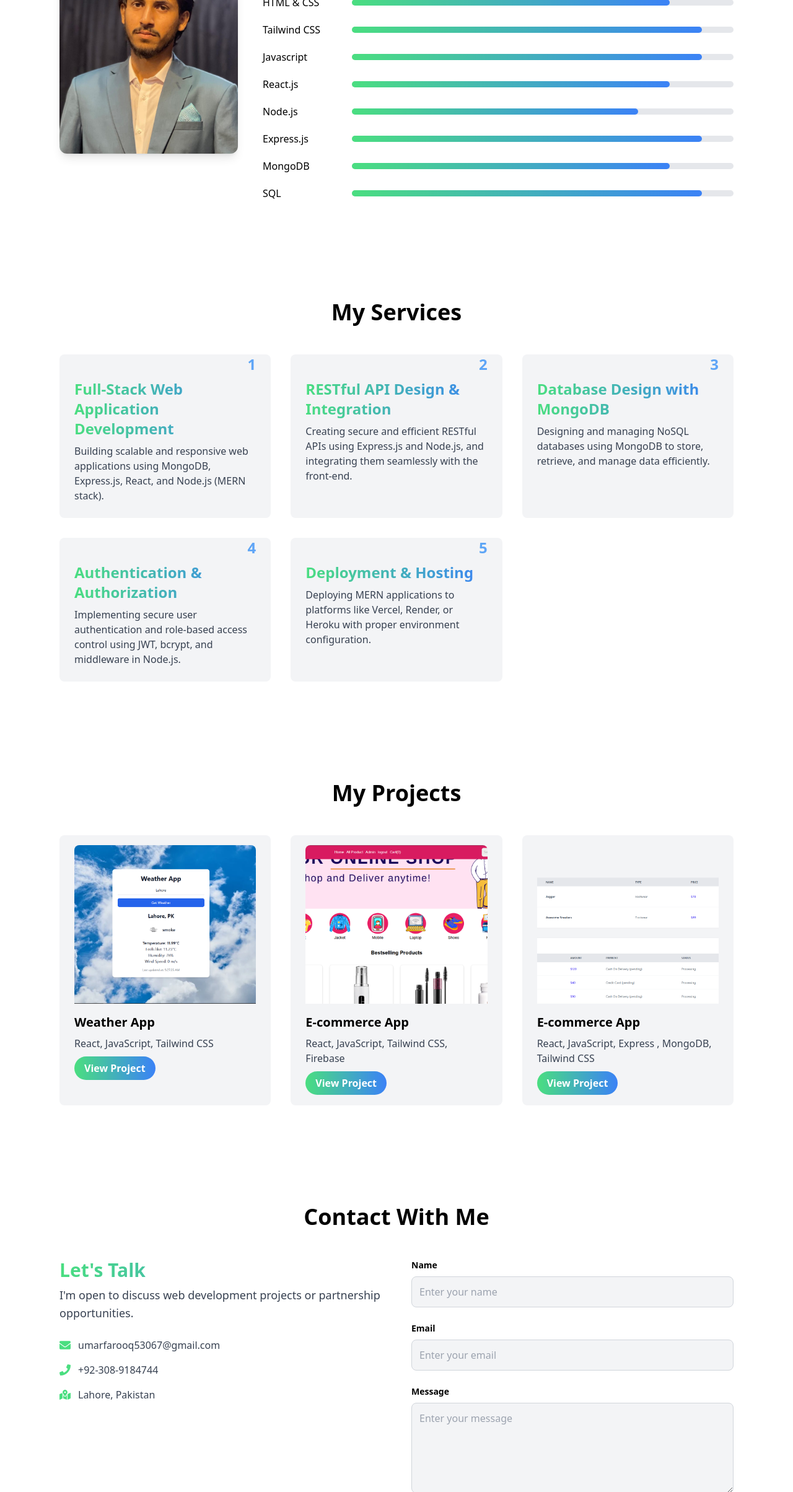
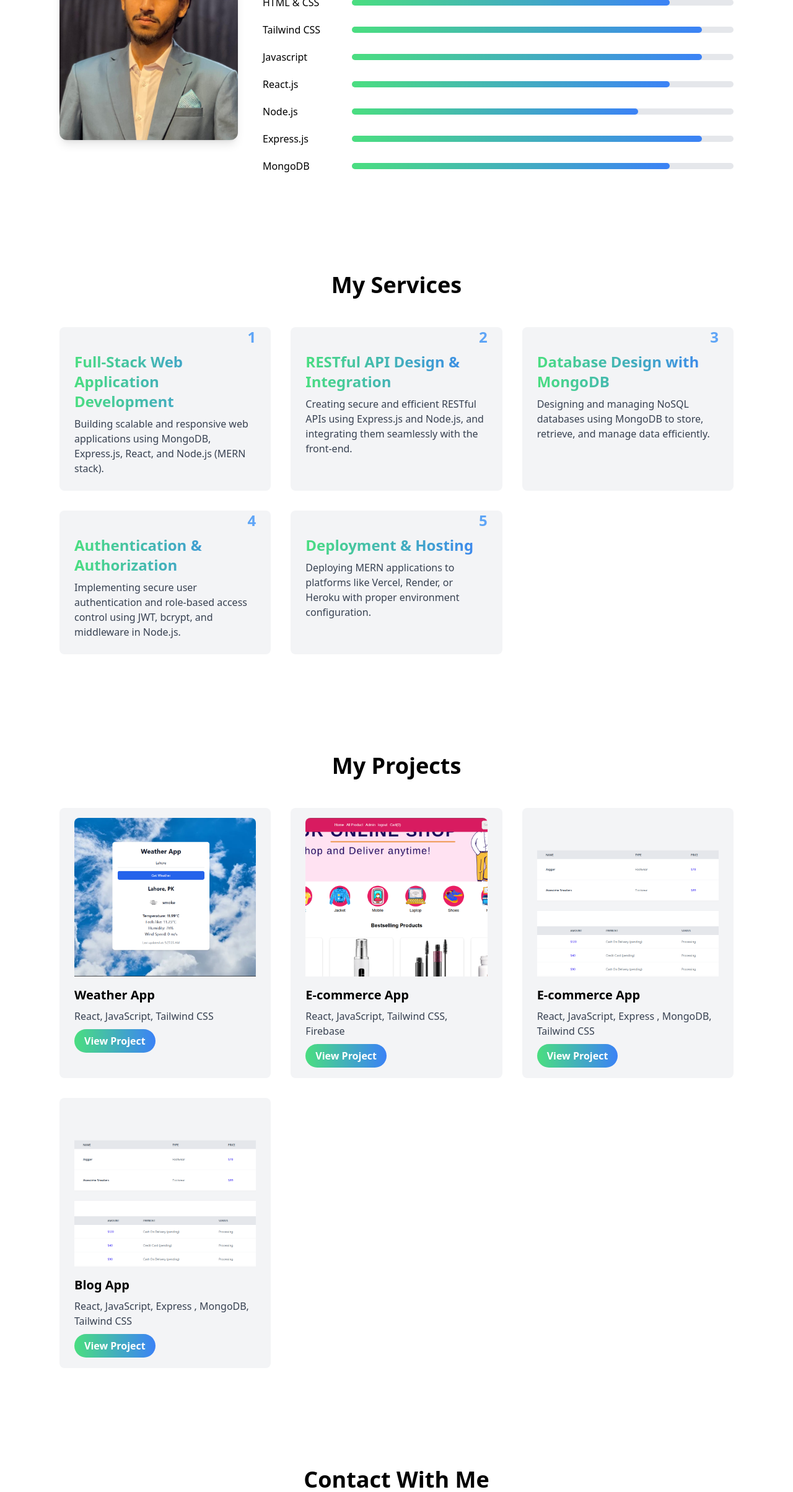
Before and after one commit to Umar53067/umarfarooq-portfolio, a React (Vite) app: page / in a window 1280 px wide. Shown: the part 629-3037 px from the top of the page at 62% size. Built offline with nearby package versions, Linux system fonts and the light colour scheme.

Commit message:
updated portfolio

```diff
--- a/src/components/About.jsx
+++ b/src/components/About.jsx
@@ -25,7 +25,6 @@ function About() {
                 { label: "Node.js", width: "w-9/12" },
                 { label: "Express.js", width: "w-11/12" },
                 { label: "MongoDB", width: "w-10/12" },
-                { label: "SQL", width: "w-11/12" },
               ].map((skill) => (
                 <div className="flex items-center gap-4" key={skill.label}>
                   <span className="w-28 sm:w-32 text-sm sm:text-base">{skill.label}</span>
--- a/src/components/Navbar.jsx
+++ b/src/components/Navbar.jsx
@@ -55,17 +55,16 @@ function Navbar() {
       {/* Mobile Menu */}
       <div className={`md:hidden ${isMenuOpen ? 'block' : 'hidden'} bg-white dark:bg-black text-black dark:text-white px-4 py-4 space-y-4 transition-colors duration-300`}>
         <a href="#home" className="hover:text-gray-600 dark:hover:text-gray-400 block">Home</a>
-        <a href="#about" className="hover:text-gray-600 dark:hover:text-gray-400 block">About Me</a>
+        <a href="#about" className="hover:text-gray-600 dark:hover:text-gray-400 block">About</a>
         <a href="#projects" className="hover:text-gray-600 dark:hover:text-gray-400 block">Projects</a>
         <a href="#services" className="hover:text-gray-600 dark:hover:text-gray-400 block">Services</a>
         <a href="#contact" className="hover:text-gray-600 dark:hover:text-gray-400 block">Contact</a>
+        <ThemeToggle />
 
-        <div className="flex justify-between items-center">
-          <ThemeToggle />
           <a href="#contact" className="bg-gradient-to-r from-green-400 to-blue-500 text-white font-bold py-2 px-4 rounded-full w-full text-center transform transition-transform duration-300 hover:scale-105 mt-2 block">
             Hire Me
           </a>
-        </div>
+
       </div>
     </nav>
   );
--- a/src/components/Projects.jsx
+++ b/src/components/Projects.jsx
@@ -24,8 +24,16 @@ function Projects() {
       technologies: "React, JavaScript, Express , MongoDB, Tailwind CSS",
       image: AdminImage,
       github: "https://github.com/Umar53067/ecommerce-mern"
+    },
+    {
+      id: 4,
+      name: "Blog App",
+      technologies: "React, JavaScript, Express , MongoDB, Tailwind CSS",
+      image: AdminImage,
+      github: "https://github.com/Umar53067/blog-mern"
     }
   ]
+
 
   return (
     <div className='bg-white dark:bg-black text-black dark:text-white py-20 transition-colors duration-300' id="projects">
```
